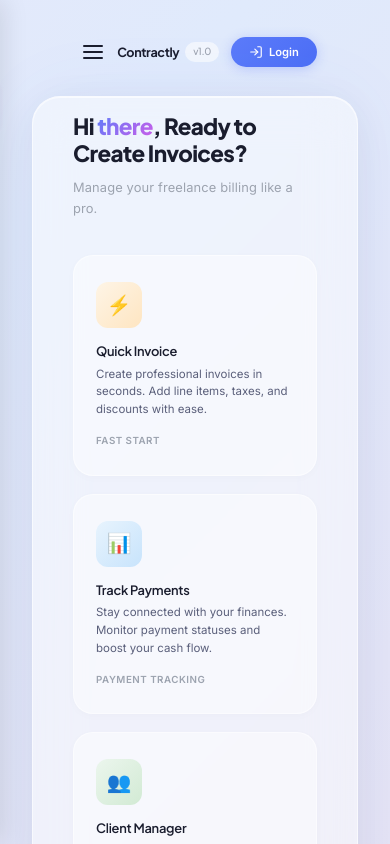
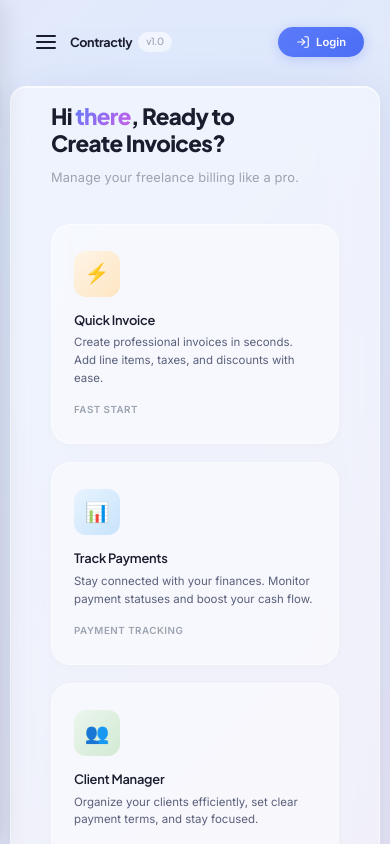
Before and after one commit to Moeez34/contractly, a React (Vite) app: page / in a window 390 px wide. Shown: the top 844 px of the page. Built offline with nearby package versions, Linux system fonts and the light colour scheme.

Commit message:
Fix mobile layout (App Layout padding, root height)

```diff
--- a/src/App.css
+++ b/src/App.css
@@ -26,3 +26,20 @@
   padding: 8px 0;
   margin-top: 4px;
 }
+
+@media (max-width: 600px) {
+  .app-layout {
+    padding: 10px;
+    align-items: stretch;
+    /* Stretch to full width */
+  }
+
+  .app-main {
+    width: 100%;
+    border-radius: 16px;
+    /* Smaller radius on mobile */
+    /* Remove huge blur/border on mobile for performance & space?
+       Actually user liked the glass look, keep it but maybe less padding */
+    padding-bottom: 80px;
+  }
+}
--- a/src/index.css
+++ b/src/index.css
@@ -395,8 +395,8 @@ img {
   #root {
     display: block;
     /* Remove flex centering */
+    width: 100%;
     min-height: 100vh;
-    height: auto;
   }
 
   .app-main {
```
